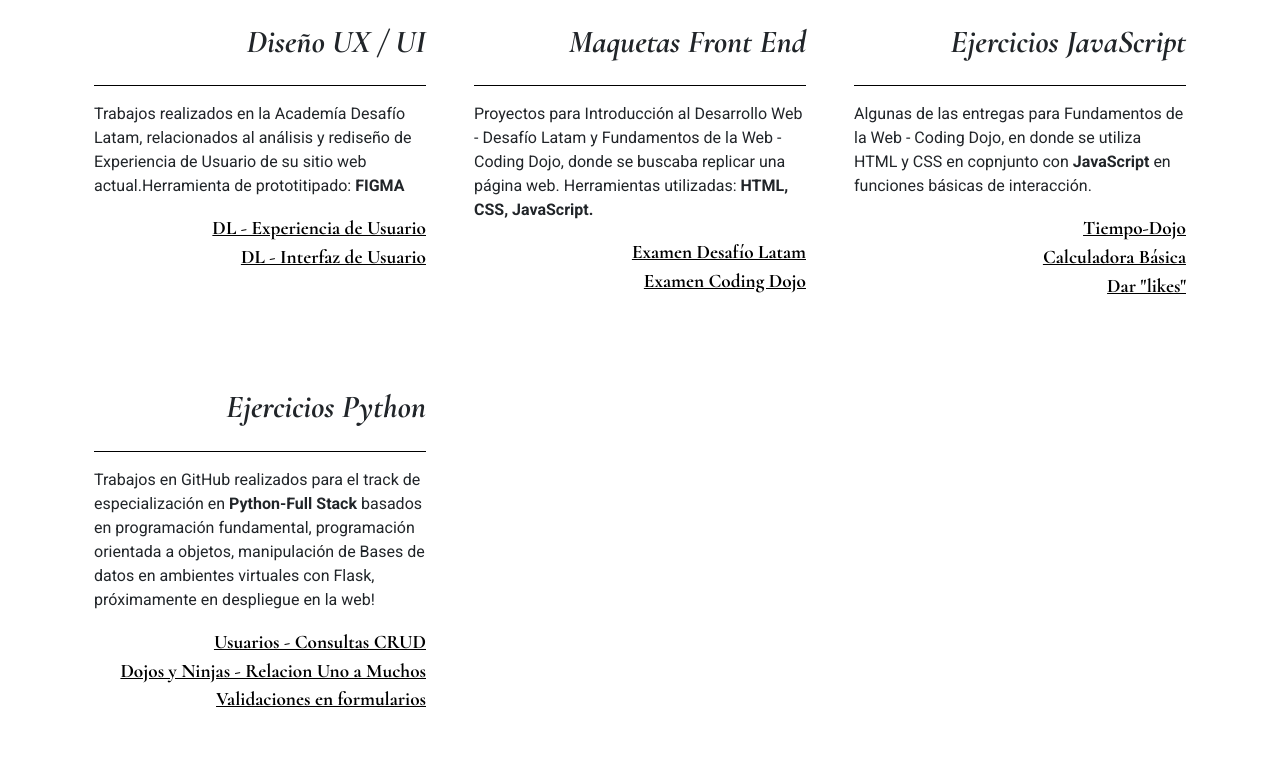
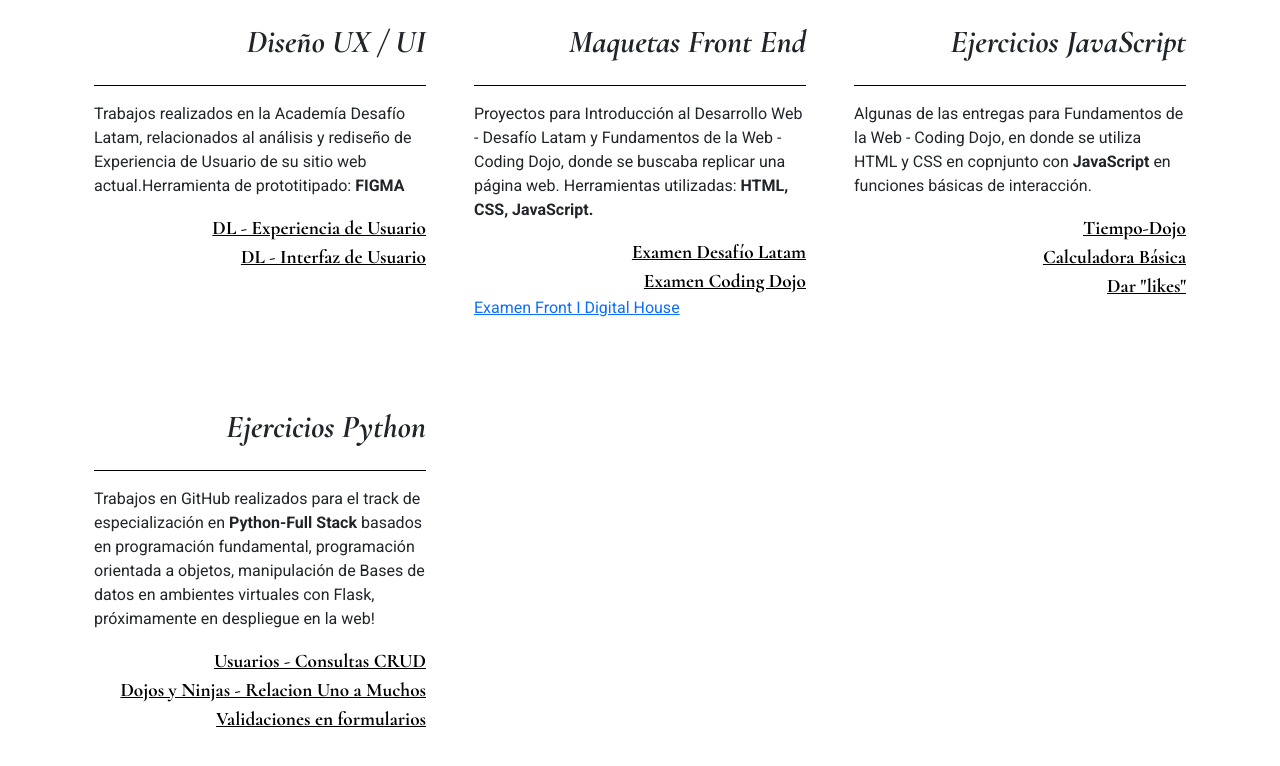
Before and after one commit to carolinaorellana/portafolio2022, a plain HTML site: page index.html in a window 1280 px wide. Shown: the part 2156-2922 px from the top of the page. Drawn offline with nearby package versions, Linux system fonts and the light colour scheme.

Commit message:
agregando una maqueta

```diff
--- a/index.html
+++ b/index.html
@@ -99,6 +99,7 @@
                                 </a>
                                 <a class="links" href="https://carolinaorellana.github.io/Dojo-Fundamentos-Web-Examen/" target="_blank"> Examen Coding Dojo
                                 </a>
+                                <a href="https://carolinaorellana.github.io/front_i_digital_house/root/">Examen Front I Digital House</a>
                             </div>
                         </div>
                         <div class="col-4 p-4 mb-4">
```
